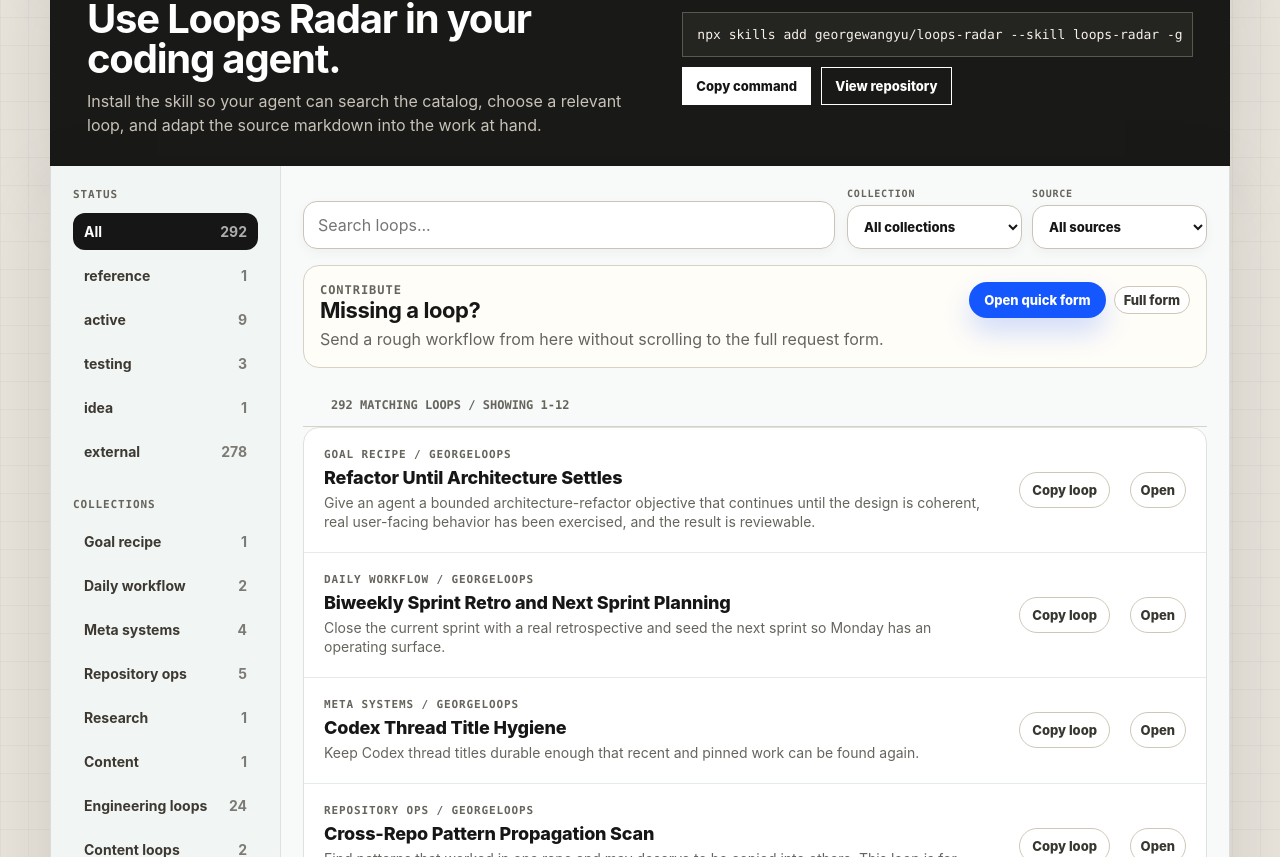
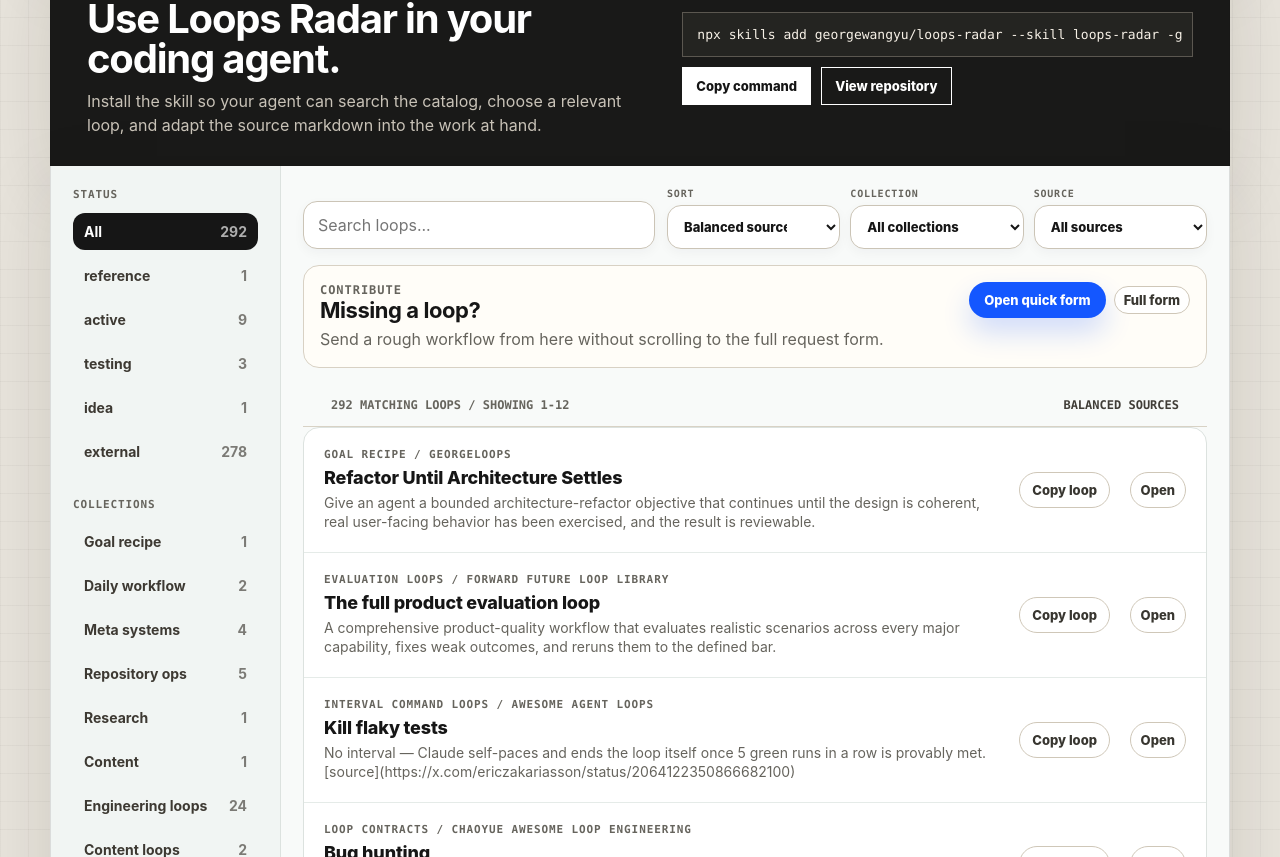
Before and after one commit to georgewangyu/loops-radar, a Next.js app: page / in a window 1280 px wide. Shown: the part 403-1260 px from the top of the page. Built offline with nearby package versions, Linux system fonts and the light colour scheme.

Commit message:
Balance catalog source ranking

```diff
--- a/app/globals.css
+++ b/app/globals.css
@@ -364,6 +364,7 @@
   display: grid;
   grid-template-columns: 230px minmax(0, 1fr);
   min-height: 680px;
+  scroll-margin-top: 92px;
   border: 1px solid rgba(22, 22, 22, 0.13);
   border-top: 0;
   background: #f8faf9;
@@ -389,7 +390,7 @@
 
 .catalog-toolbar {
   display: grid;
-  grid-template-columns: minmax(0, 1fr) 360px;
+  grid-template-columns: minmax(0, 1fr) 540px;
   gap: 12px;
   align-items: end;
   margin-bottom: 16px;
@@ -397,7 +398,7 @@
 
 .toolbar-selects {
   display: grid;
-  grid-template-columns: 1fr 1fr;
+  grid-template-columns: repeat(3, minmax(0, 1fr));
   gap: 10px;
 }
 
@@ -675,6 +676,7 @@
 
 .list-meta {
   display: flex;
+  align-items: center;
   justify-content: space-between;
   gap: 16px;
   padding: 14px 28px;
@@ -684,6 +686,11 @@
   font-size: 12px;
   font-weight: 820;
   text-transform: uppercase;
+}
+
+.sort-note {
+  margin-left: auto;
+  color: #403d37;
 }
 
 .text-button {
--- a/app/loops-radar-app.tsx
+++ b/app/loops-radar-app.tsx
@@ -16,11 +16,20 @@
   loops: Loop[];
 };
 
+type SortMode = "balanced" | "featured" | "newest" | "title";
+
 const submissionTypes = [
   ["submit-loop", "Submit loop"],
   ["request-loop", "Request loop"],
   ["improve-loop", "Improve loop"],
 ] as const;
+
+const sortOptions: Array<[SortMode, string]> = [
+  ["balanced", "Balanced sources"],
+  ["featured", "Featured first"],
+  ["newest", "Newest first"],
+  ["title", "A-Z"],
+];
 
 const pageSize = 12;
 
@@ -33,6 +42,27 @@
 };
 
 const skillInstallCommand = "npx skills add georgewangyu/loops-radar --skill loops-radar -g";
+
+const featuredLoopIds = new Set([
+  "refactor-until-architecture-settles",
+  "weekly-agent-loop-scan",
+  "forward-future-overnight-docs-sweep",
+  "forward-future-architecture-satisfaction-loop",
+  "forward-future-full-product-evaluation-loop",
+  "awesome-agent-loops-kill-flaky-tests",
+  "awesome-agent-loops-run-until-green",
+  "chaoyue-bug-hunting-loop",
+  "cobus-patterns-pr-babysitter",
+  "pi-pipelines-pipelines-automatic-loop",
+  "agent-loop-patterns-patterns-metric-optimization-loop-readme",
+  "invincible-goal-and-loop",
+  "anthropic-code-reviewer",
+  "addy-code-review-and-quality",
+  "superpowers-execute-tasks",
+  "vercel-deploy-to-vercel",
+  "pm-pm-execution-sprint-plan",
+  "dimillian-review-and-simplify-changes",
+]);
 
 async function errorMessageFor(response: Response) {
   if (response.status !== 400) {
@@ -50,17 +80,124 @@
     : body?.error || "Please check the form and try again.";
 }
 
+function parseLoopDate(loop: Loop) {
+  const isoMatch = loop.markdown.match(/\b(20\d{2}-\d{2}-\d{2})\b/);
+
+  if (isoMatch) {
+    return Date.parse(`${isoMatch[1]}T00:00:00Z`);
+  }
+
+  const writtenMatch = loop.markdown.match(
+    /\b(?:Jan(?:uary)?|Feb(?:ruary)?|Mar(?:ch)?|Apr(?:il)?|May|Jun(?:e)?|Jul(?:y)?|Aug(?:ust)?|Sep(?:tember)?|Oct(?:ober)?|Nov(?:ember)?|Dec(?:ember)?)\s+\d{1,2},\s+20\d{2}\b/i,
+  );
+
+  return writtenMatch ? Date.parse(writtenMatch[0]) : 0;
+}
+
+function featuredScore(loop: Loop) {
+  if (featuredLoopIds.has(loop.id)) {
+    return 3;
+  }
+
+  const text = `${loop.name} ${loop.summary} ${loop.markdown}`.toLowerCase();
+
+  if (text.includes("featured")) {
+    return 2;
+  }
+
+  if (
+    text.includes("evaluation") ||
+    text.includes("review") ||
+    text.includes("verification") ||
+    text.includes("architecture") ||
+    text.includes("product")
+  ) {
+    return 1;
+  }
+
+  return 0;
+}
+
+function compareByTitle(left: Loop, right: Loop) {
+  return left.name.localeCompare(right.name, undefined, { sensitivity: "base" });
+}
+
+function compareForFeatured(left: Loop, right: Loop) {
+  return (
+    featuredScore(right) - featuredScore(left) ||
+    parseLoopDate(right) - parseLoopDate(left) ||
+    compareByTitle(left, right)
+  );
+}
+
+function balanceBySource(items: Loop[], sourceOrder: Map<string, number>, sortGroup = compareForFeatured) {
+  const groups = new Map<string, Loop[]>();
+
+  for (const loop of items) {
+    const group = groups.get(loop.sourceName) || [];
+    group.push(loop);
+    groups.set(loop.sourceName, group);
+  }
+
+  for (const group of groups.values()) {
+    group.sort(sortGroup);
+  }
+
+  const orderedSources = Array.from(groups.keys()).sort((left, right) => {
+    return (sourceOrder.get(left) ?? 999) - (sourceOrder.get(right) ?? 999);
+  });
+  const balanced: Loop[] = [];
+  let index = 0;
+
+  while (balanced.length < items.length) {
+    for (const sourceName of orderedSources) {
+      const group = groups.get(sourceName);
+
+      if (group?.[index]) {
+        balanced.push(group[index]);
+      }
+    }
+
+    index += 1;
+  }
+
+  return balanced;
+}
+
+function sortLoops(items: Loop[], sortMode: SortMode, sourceOrder: Map<string, number>) {
+  if (sortMode === "title") {
+    return [...items].sort(compareByTitle);
+  }
+
+  if (sortMode === "newest") {
+    return [...items].sort((left, right) => {
+      return parseLoopDate(right) - parseLoopDate(left) || compareForFeatured(left, right);
+    });
+  }
+
+  if (sortMode === "featured") {
+    return [...items].sort(compareForFeatured);
+  }
+
+  return balanceBySource(items, sourceOrder);
+}
+
 export function LoopsRadarApp({ loops }: Props) {
   const [query, setQuery] = useState("");
   const [category, setCategory] = useState("All");
   const [status, setStatus] = useState("All");
   const [source, setSource] = useState("All");
+  const [sortMode, setSortMode] = useState<SortMode>("balanced");
   const [submissionType, setSubmissionType] = useState("submit-loop");
   const [formStatus, setFormStatus] = useState<Status>("idle");
   const [error, setError] = useState("");
   const [copied, setCopied] = useState("");
   const [page, setPage] = useState(1);
   const [quickSubmitOpen, setQuickSubmitOpen] = useState(false);
+  const sourceOrder = useMemo(
+    () => new Map(sourceNames.map((sourceName, index) => [sourceName, index])),
+    [],
+  );
 
   const filteredLoops = useMemo(() => {
     const normalizedQuery = query.trim().toLowerCase();
@@ -93,16 +230,20 @@
       );
     });
   }, [category, loops, query, source, status]);
+  const sortedLoops = useMemo(
+    () => sortLoops(filteredLoops, sortMode, sourceOrder),
+    [filteredLoops, sortMode, sourceOrder],
+  );
 
-  const pageCount = Math.max(1, Math.ceil(filteredLoops.length / pageSize));
+  const pageCount = Math.max(1, Math.ceil(sortedLoops.length / pageSize));
   const currentPage = Math.min(page, pageCount);
   const pageStart = (currentPage - 1) * pageSize;
-  const pageEnd = Math.min(pageStart + pageSize, filteredLoops.length);
-  const visibleLoops = filteredLoops.slice(pageStart, pageEnd);
+  const pageEnd = Math.min(pageStart + pageSize, sortedLoops.length);
+  const visibleLoops = sortedLoops.slice(pageStart, pageEnd);
 
   useEffect(() => {
     setPage(1);
-  }, [category, query, source, status]);
+  }, [category, query, source, sortMode, status]);
 
   async function copyLoop(loop: Loop) {
     await navigator.clipboard.writeText(loop.markdown);
@@ -185,8 +326,8 @@
         <aside className="hero-note">
           <strong>{loops.length} loops loaded</strong>
           <span>
-            Synced from {loopSourceCount} public markdown sources, starting with
-            GeorgeLoops and selected agent-skill repos.
+            Synced from {loopSourceCount} public markdown sources and balanced
+            across loop catalogs, patterns, and agent skills.
           </span>
         </aside>
       </section>
@@ -261,6 +402,19 @@
               />
             </label>
             <div className="toolbar-selects" aria-label="Catalog filters">
+              <label className="select-control">
+                <span>Sort</span>
+                <select
+                  value={sortMode}
+                  onChange={(event) => setSortMode(event.target.value as SortMode)}
+                >
+                  {sortOptions.map(([value, label]) => (
+                    <option value={value} key={value}>
+                      {label}
+                    </option>
+                  ))}
+                </select>
+              </label>
               <label className="select-control">
                 <span>Collection</span>
                 <select
@@ -365,12 +519,19 @@
 
           <div className="list-meta">
             <span>
-              {filteredLoops.length} matching loops
-              {filteredLoops.length > 0
+              {sortedLoops.length} matching loops
+              {sortedLoops.length > 0
                 ? ` / showing ${pageStart + 1}-${pageEnd}`
                 : ""}
             </span>
-            {(query || category !== "All" || status !== "All" || source !== "All") && (
+            <span className="sort-note">
+              {sortOptions.find(([value]) => value === sortMode)?.[1]}
+            </span>
+            {(query ||
+              category !== "All" ||
+              status !== "All" ||
+              source !== "All" ||
+              sortMode !== "balanced") && (
               <button
                 className="text-button"
                 onClick={() => {
@@ -378,6 +539,7 @@
                   setCategory("All");
                   setStatus("All");
                   setSource("All");
+                  setSortMode("balanced");
                   setPage(1);
                 }}
                 type="button"
@@ -425,7 +587,7 @@
             )}
           </div>
 
-          {filteredLoops.length > pageSize ? (
+          {sortedLoops.length > pageSize ? (
             <nav className="pagination" aria-label="Loop pagination">
               <button
                 className="page-button"
```
Also changed, not shown: 1 other file (tests, documents, lock files or other folders).
